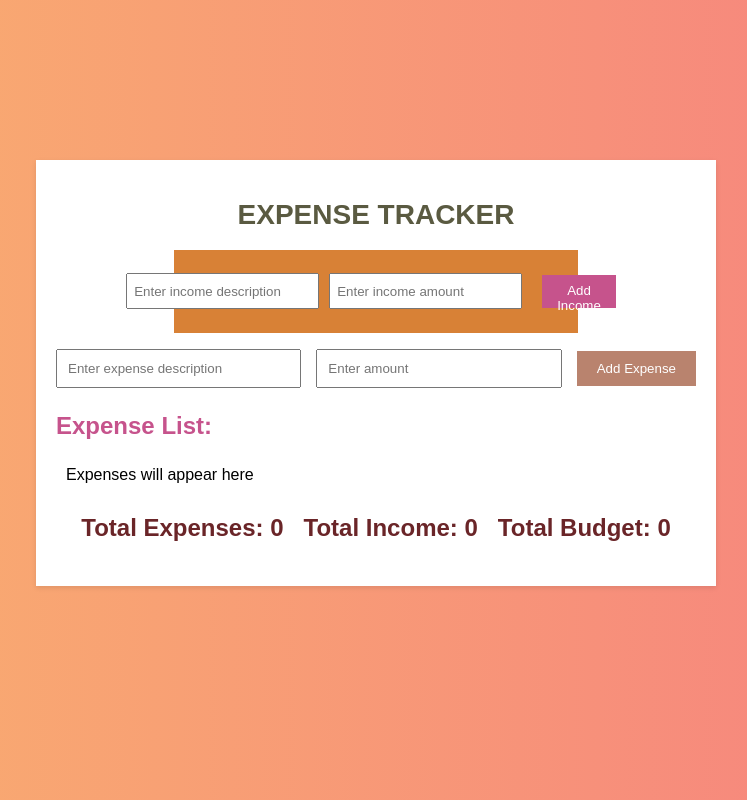
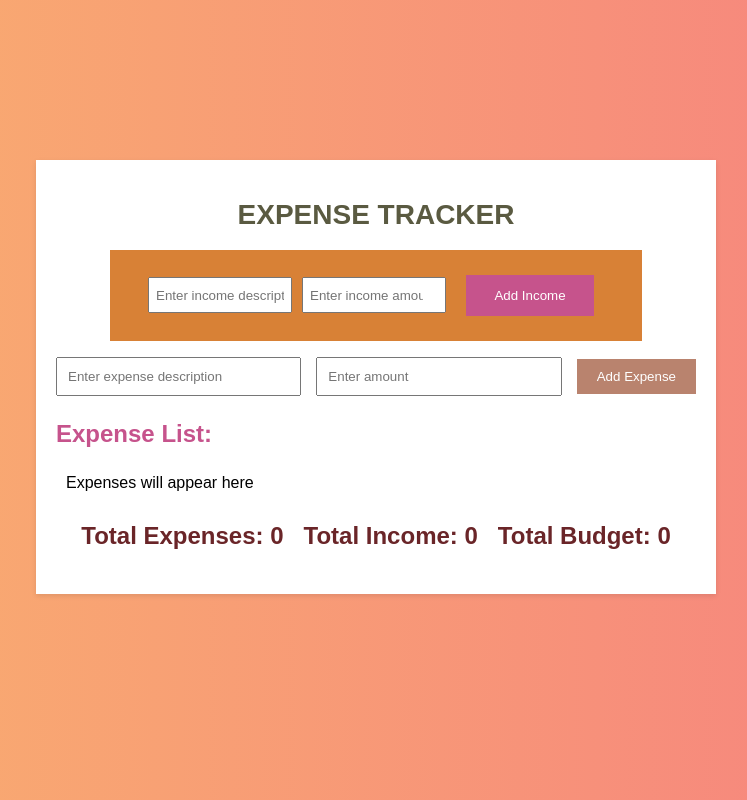
Before and after one commit to Lara-Crofts/Week9-BudgetTracker, a plain HTML site: page index.html in a window 1280 px wide. Shown: the whole page, without its empty margins (264-1011 px from the left). Drawn offline with Linux system fonts and the light colour scheme.

Commit message:
update to input box sizes in css

```diff
--- a/style.scss
+++ b/style.scss
@@ -52,7 +52,7 @@ body {
     justify-content: center;
     margin: 0 auto;
     margin-bottom: 2vh;
-    width: 30vw;
+    width: 40vw;
     background: #d88136;
     padding: 10px;
     z-index: 2; //makes sure element remains on top
@@ -61,7 +61,7 @@ body {
     // actual income inputbox
     #incomeAmount, #incomeDescription {
       position: relative;
-      width:15vw;
+      width:10vw;
       height: 2.5vh;
       padding: 6px;
       margin: 1px 5px;
@@ -72,10 +72,10 @@ body {
     background-color: #c6538c;
     color: white;
     border: none;
-    padding: 8px 15px;
+   padding: 10px 20px;
     margin: 15px;
     width: 10vw;
-    height: 4.2vh;
+    height: 5.2vh;
     cursor: pointer;
   }
 
@@ -90,6 +90,7 @@ body {
     align-items: center;
     justify-content: center;
     gap: 5px;
+    width: 50vw;
     margin-bottom: 3vh;
     flex-direction: row;
   }
@@ -98,6 +99,7 @@ body {
     padding: 10px;
     flex: 1;
     margin-right: 10px;
+    width: 10vw;
   }
 
   .form-group button {
```
Also changed, not shown: style.css, 1 other file.
